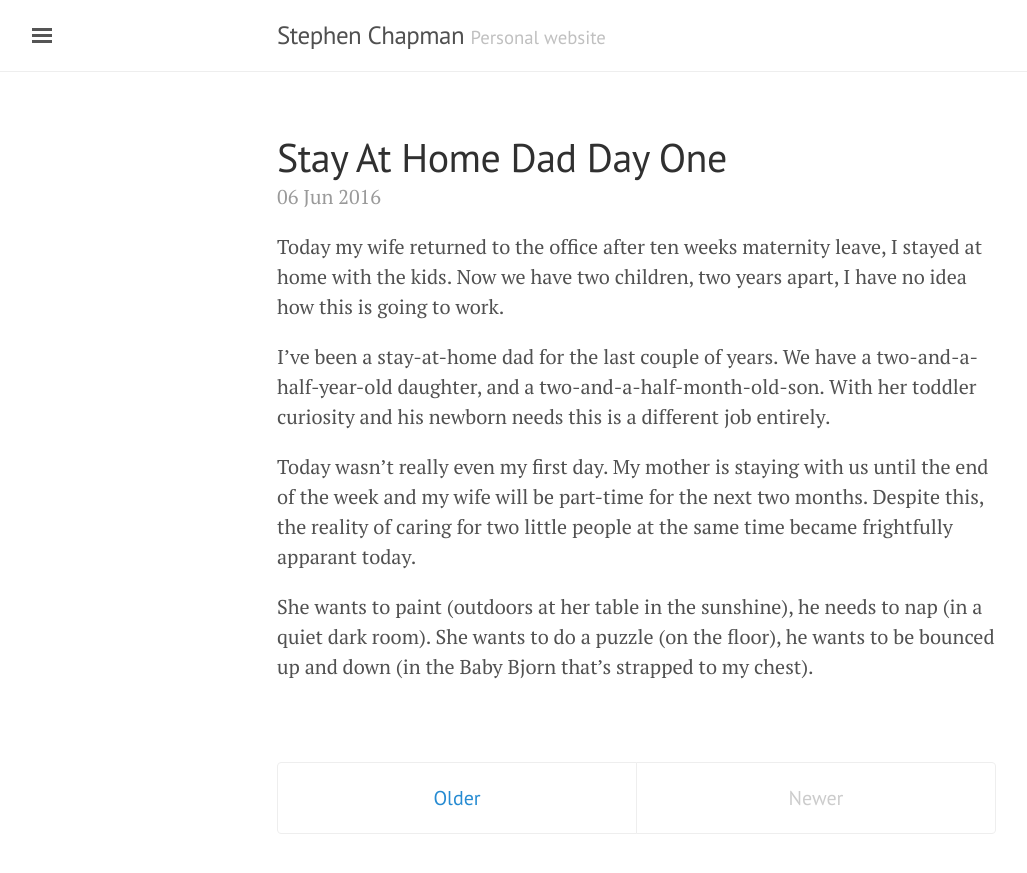
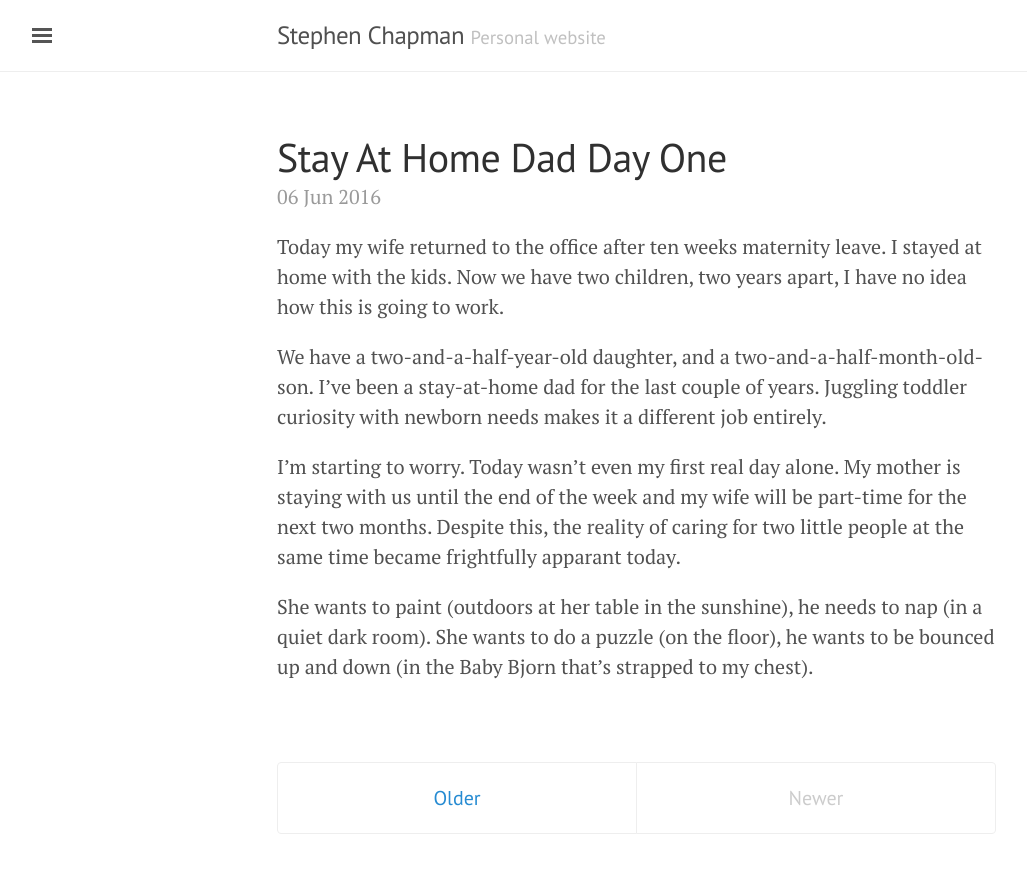
Before and after one commit to stephenchapman/stephenchapman-old, a Jekyll site: the page built from index.html, in a window 1280 px wide. Shown: the top 873 px of the page, without its empty margins (3-1030 px from the left). Built offline with Jekyll 4.4.1, drawn with Linux system fonts in a browser that asks for light colours; the list of posts is cut into pages by our own code.

Commit message:
Updated 2016-06-06-stay-at-home-dad-day-one.md

```diff
--- a/_posts/2016-06-06-stay-at-home-dad-day-one.md
+++ b/_posts/2016-06-06-stay-at-home-dad-day-one.md
@@ -1,10 +1,10 @@
 ---
 published: true
 ---
-Today my wife returned to the office after ten weeks maternity leave, I stayed at home with the kids. Now we have two children, two years apart, I have no idea how this is going to work.
+Today my wife returned to the office after ten weeks maternity leave. I stayed at home with the kids. Now we have two children, two years apart, I have no idea how this is going to work.
 
-I've been a stay-at-home dad for the last couple of years. We have a two-and-a-half-year-old daughter, and a two-and-a-half-month-old-son. With her toddler curiosity and his newborn needs this is a different job entirely.
+We have a two-and-a-half-year-old daughter, and a two-and-a-half-month-old-son. I've been a stay-at-home dad for the last couple of years. Juggling toddler curiosity with newborn needs makes it a different job entirely.
 
-Today wasn't really even my first day. My mother is staying with us until the end of the week and my wife will be part-time for the next two months. Despite this, the reality of caring for two little people at the same time became frightfully apparant today.
+I'm starting to worry. Today wasn't even my first real day alone. My mother is staying with us until the end of the week and my wife will be part-time for the next two months. Despite this, the reality of caring for two little people at the same time became frightfully apparant today.
 
 She wants to paint (outdoors at her table in the sunshine), he needs to nap (in a quiet dark room). She  wants to do a puzzle (on the floor), he wants to be bounced up and down (in the Baby Bjorn that's strapped to my chest).
```
